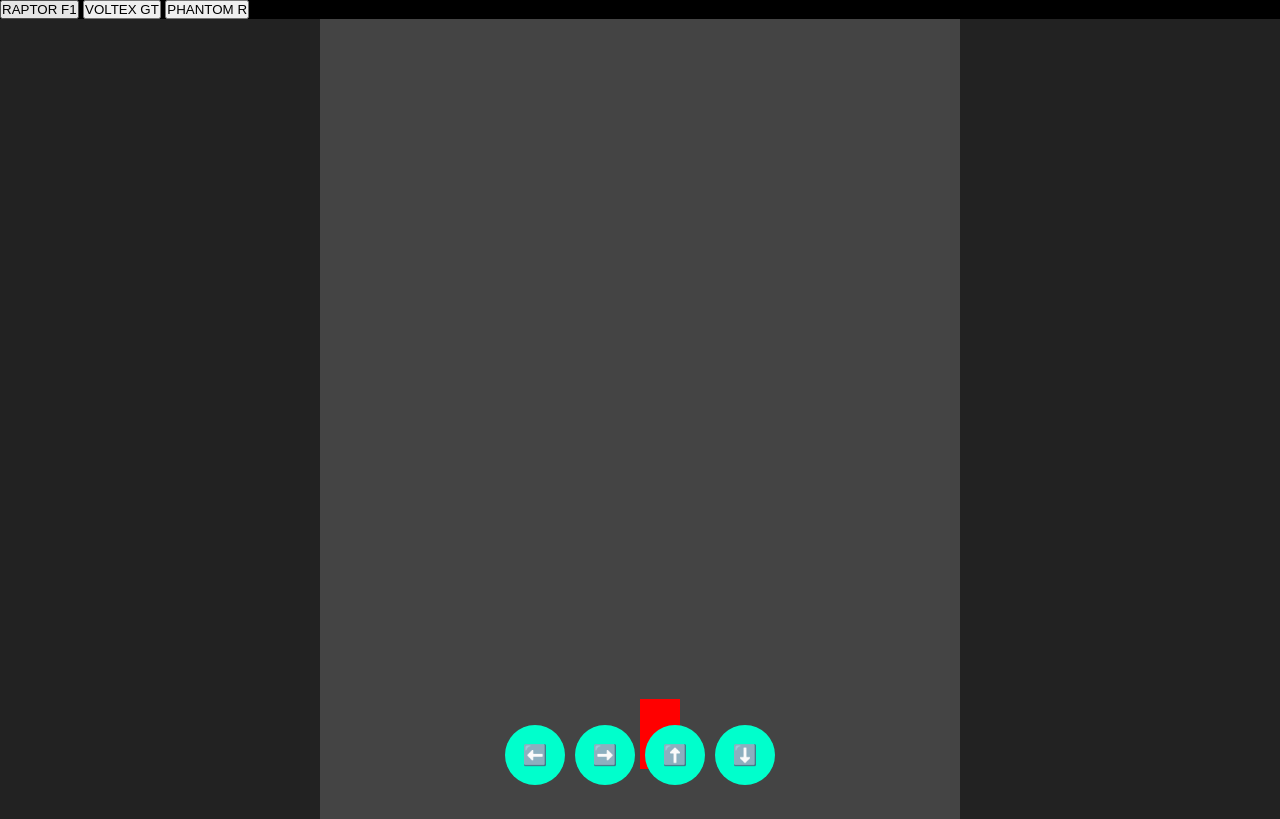
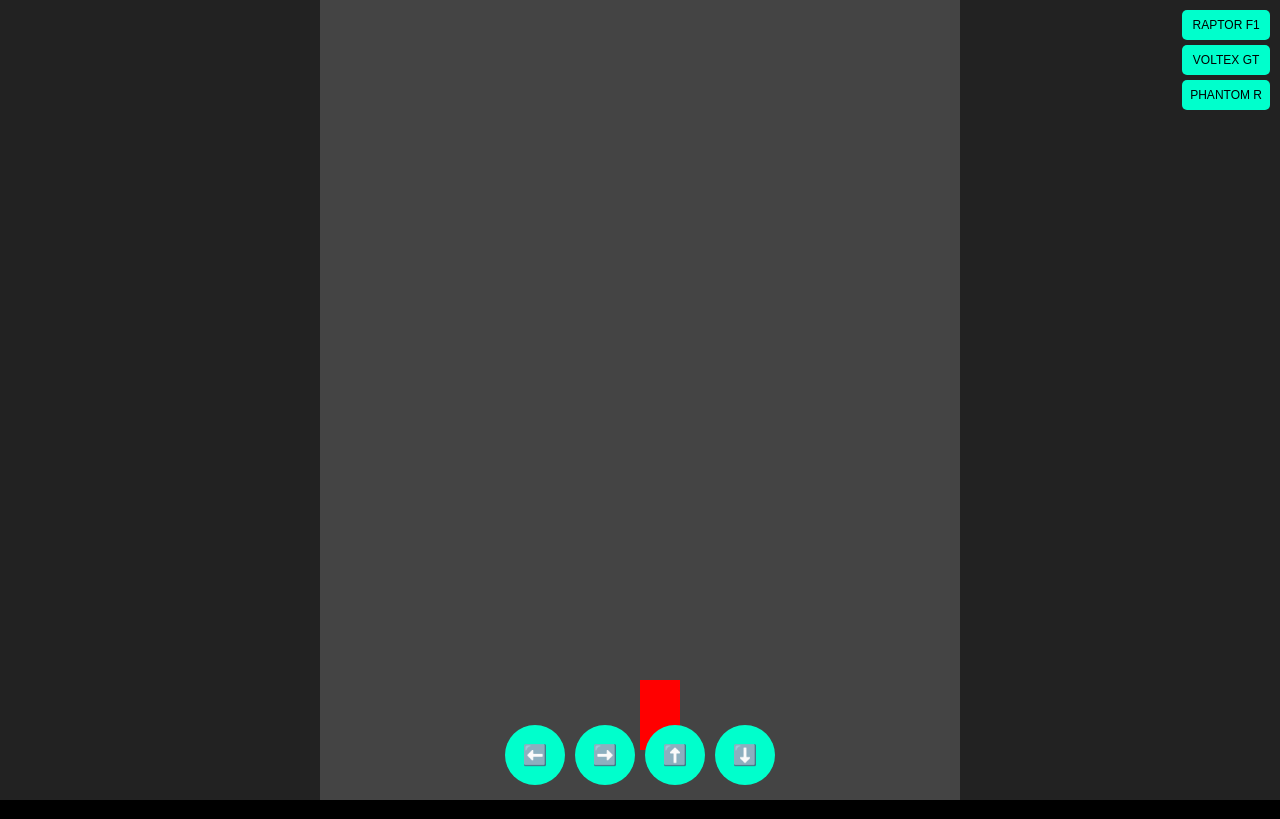
Before and after one commit to juniore1754/Game-, a plain HTML site: page index.html in a window 1280 px wide. Drawn offline with Linux system fonts and the light colour scheme.

Commit message:
Organize CSS sections and add car selection styles
Added styling for car selection controls and organized sections.

```diff
--- a/style.css
+++ b/style.css
@@ -10,7 +10,7 @@ body {
     font-family: Arial, sans-serif;
 }
 
-/* LOADING */
+/* ================= LOADING ================= */
 #loadingScreen {
     position: fixed;
     width: 100%;
@@ -59,13 +59,13 @@ body {
     100% { text-shadow: 0 0 5px #00ffcc; }
 }
 
-/* CANVAS */
+/* ================= CANVAS ================= */
 canvas {
     display: none;
     background: #222;
 }
 
-/* CONTRÔLES MOBILES */
+/* ================= CONTROLES ================= */
 #controls {
     position: fixed;
     bottom: 15px;
@@ -85,3 +85,23 @@ canvas {
     background: #00ffcc;
     color: #000;
 }
+
+/* ================= SÉLECTION VOITURE ================= */
+#carSelect {
+    position: fixed;
+    top: 10px;
+    right: 10px;
+    display: flex;
+    flex-direction: column;
+    gap: 5px;
+    z-index: 6;
+}
+
+#carSelect button {
+    padding: 8px;
+    font-size: 12px;
+    border: none;
+    background: #00ffcc;
+    color: #000;
+    border-radius: 5px;
+}
```
